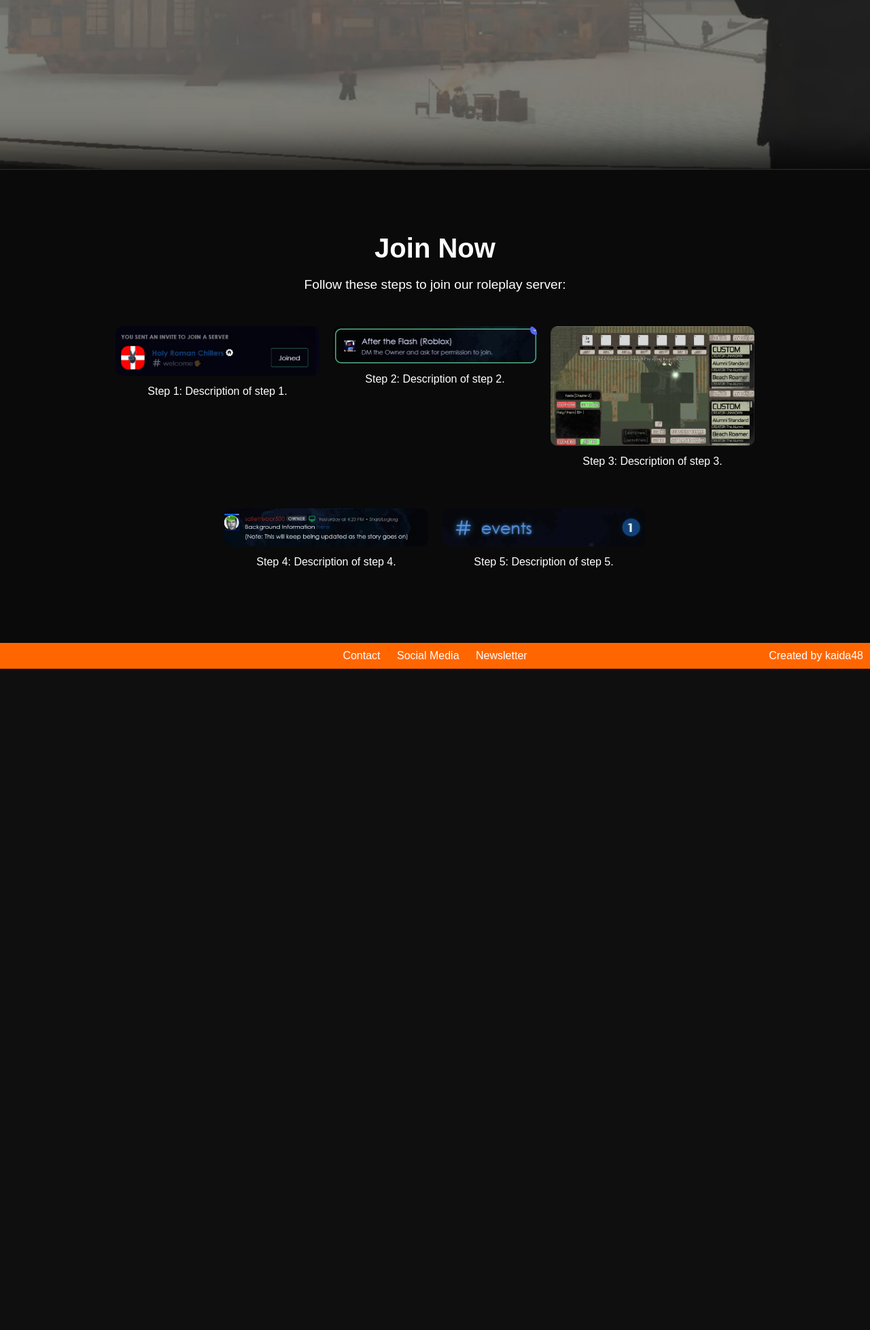
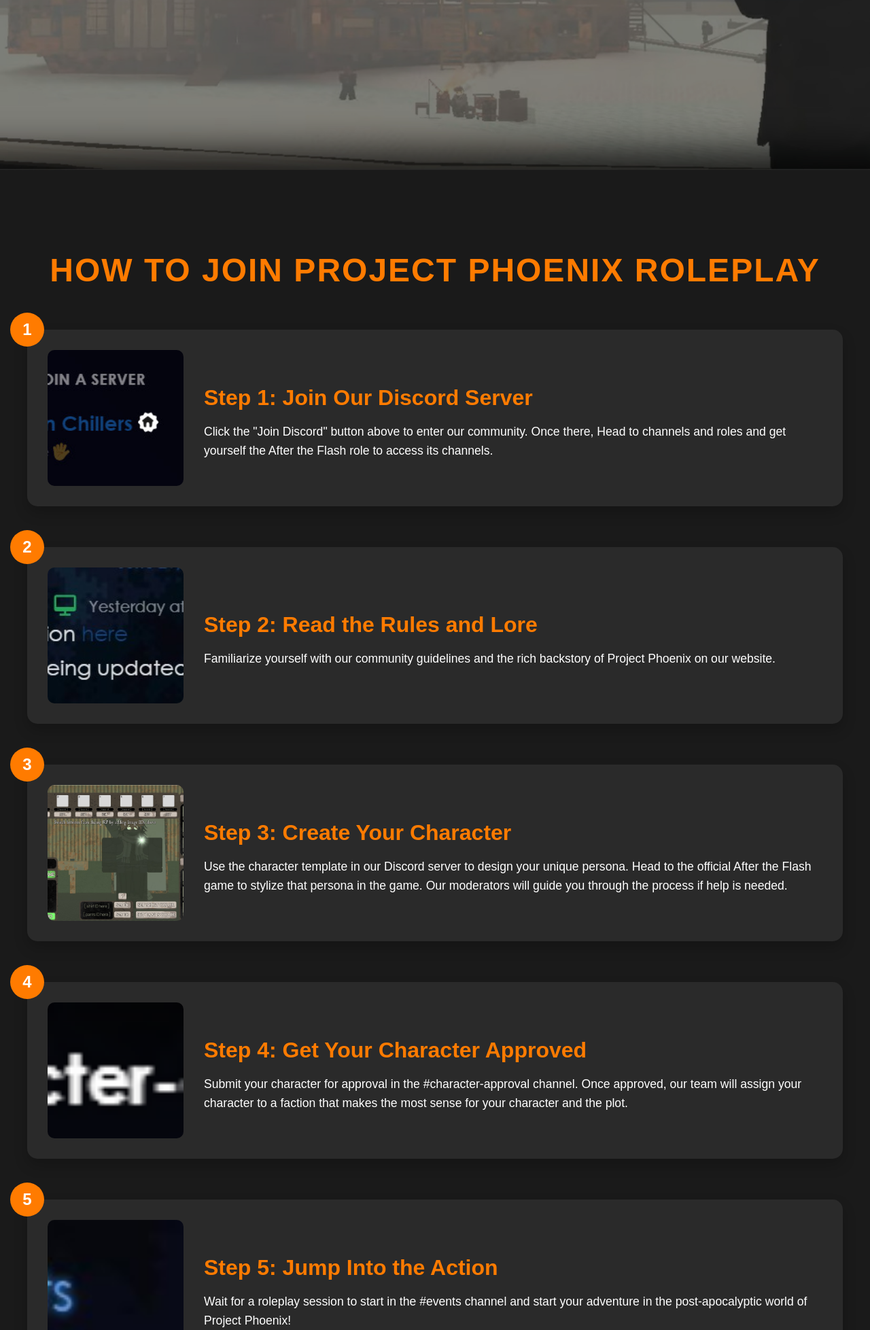
Before and after one commit to kaida48/kaida48.github.io, a PHP site: page /join.html in a window 1280 px wide. Shown: the part 610-2567 px from the top of the page at 68% size. Before the commit the page ends 1594 px from the top, so only its background shows below. Run offline with PHP 8.4, Linux system fonts and the light colour scheme; some web fonts are replaced.

Commit message:
join now update
steps section improved

```diff
--- a/join.html
+++ b/join.html
@@ -38,29 +38,63 @@
         </div>
     </section>
 
-    <section class="content">
-        <h1>Join Now</h1>
-        <p>Follow these steps to join our roleplay server:</p>
-        <div class="steps">
+    <section class="join-steps">
+        <h2>How to Join Project Phoenix Roleplay</h2>
+
+        <div class="steps-container">
             <div class="step">
-                <img src="images/step1.jpg" alt="Step 1">
-                <p>Step 1: Description of step 1.</p>
+                <div class="step-content">
+                    <img src="images/step1.jpg" alt="Step 1: Join Discord" class="step-image">
+                    <div class="step-text">
+                        <h3>Step 1: Join Our Discord Server</h3>
+                        <p>Click the "Join Discord" button above to enter our community. Once there, Head to channels and roles and get yourself the After the Flash role to access its channels.</p>
+                    </div>
+                </div>
+                <div class="step-number">1</div>
             </div>
+
             <div class="step">
-                <img src="images/step2.jpg" alt="Step 2">
-                <p>Step 2: Description of step 2.</p>
+                <div class="step-content">
+                    <img src="images/step2.jpg" alt="Step 2: Read the Rules" class="step-image">
+                    <div class="step-text">
+                        <h3>Step 2: Read the Rules and Lore</h3>
+                        <p>Familiarize yourself with our community guidelines and the rich backstory of Project Phoenix on our website.</p>
+                    </div>
+                </div>
+                <div class="step-number">2</div>
             </div>
+
             <div class="step">
-                <img src="images/step3.jpg" alt="Step 3">
-                <p>Step 3: Description of step 3.</p>
+                <div class="step-content">
+                    <img src="images/step3.jpg" alt="Step 3: Create Your Character" class="step-image">
+                    <div class="step-text">
+                        <h3>Step 3: Create Your Character</h3>
+                        <p>Use the character template in our Discord server to design your unique persona. Head to the official After the Flash game to stylize that persona in the game. Our moderators will guide you through the process if help is needed.</p>
+                    </div>
+                </div>
+                <div class="step-number">3</div>
             </div>
+
             <div class="step">
-                <img src="images/step4.jpg" alt="Step 4">
-                <p>Step 4: Description of step 4.</p>
+                <div class="step-content">
+                    <img src="images/step4.jpg" alt="Step 4: Get Approved" class="step-image">
+                    <div class="step-text">
+                        <h3>Step 4: Get Your Character Approved</h3>
+                        <p>Submit your character for approval in the #character-approval channel. Once approved, our team will assign your character to a faction that makes the most sense for your character and the plot.</p>
+                    </div>
+                </div>
+                <div class="step-number">4</div>
             </div>
+
             <div class="step">
-                <img src="images/step5.jpg" alt="Step 5">
-                <p>Step 5: Description of step 5.</p>
+                <div class="step-content">
+                    <img src="images/step5.jpg" alt="Step 5: Start Roleplaying" class="step-image">
+                    <div class="step-text">
+                        <h3>Step 5: Jump Into the Action</h3>
+                        <p>Wait for a roleplay session to start in the #events channel and start your adventure in the post-apocalyptic world of Project Phoenix!</p>
+                    </div>
+                </div>
+                <div class="step-number">5</div>
             </div>
         </div>
     </section>
--- a/main.css
+++ b/main.css
@@ -262,139 +262,122 @@ header nav ul li a:hover {
     background-color: darkblue; /* Change hover color to dark blue */
 }
 
-/* Introduction and CTA Sections */
-.introduction, .cta {
-    padding: 60px 20px;
-    text-align: center;
-    background-color: #0a0a0b; /* Changed background color to #0a0a0b */
-    color: var(--text-color); /* Use the new text color */
+/* Join Steps Section */
+.join-steps {
+    padding: 80px 20px;
+    background-color: #1a1a1a;
 }
 
-.introduction h2, .cta h2 {
-    font-family: 'MonaspaceKrypton', Arial, sans-serif; /* Apply MonaspaceKrypton font */
-    font-size: 2.5em;
-    margin-bottom: 20px;
+.join-steps h2 {
+    font-family: 'MonaspaceKrypton', Arial, sans-serif;
+    font-size: 3em;
+    color: #ff7b00;
+    text-align: center;
+    margin-bottom: 60px;
+    text-transform: uppercase;
+    letter-spacing: 2px;
 }
 
-.introduction h2 .highlight {
-    font-family: 'MonaspaceKrypton', Arial, sans-serif; /* Apply MonaspaceKrypton font */
-    color: #ff7b00; /* Apply orange color */
+.steps-container {
+    max-width: 1200px;
+    margin: 0 auto;
 }
 
-.cta {
-    background-color: #0a0a0b; /* Keep background color as #0a0a0b */
-    padding: 60px 20px 100px 20px; /* Increase bottom padding */
-    color: var(--text-color);
-    text-align: center;
-    border: 2px solid var(--primary-color); /* Add border to highlight the section */
-    border-radius: 10px; /* Add border radius */
+.step {
+    position: relative;
+    background-color: #2a2a2a;
+    border-radius: 15px;
+    padding: 30px;
+    margin-bottom: 60px;
+    box-shadow: 0 10px 20px rgba(0, 0, 0, 0.2);
+    transition: transform 0.3s ease, box-shadow 0.3s ease;
 }
 
-.cta h2 {
-    font-size: 3em; /* Increase font size */
-    margin-bottom: 20px;
+.step:hover {
+    transform: translateY(-5px);
+    box-shadow: 0 15px 30px rgba(0, 0, 0, 0.3);
 }
 
-.cta p {
-    font-size: 1.5em; /* Increase font size */
-    margin-bottom: 30px;
+.step-content {
+    display: flex;
+    align-items: center;
 }
 
-.cta .btn {
-    font-size: 2em; /* Keep the font size the same */
-    padding: 15px 30px; /* Increase padding */
-    background-color: var(--primary-color);
-    color: var(--text-color);
-    text-decoration: none;
-    border-radius: 5px;
-    transition: background-color 0.3s, color 0.3s; /* Smooth transition */
+.step-image {
+    width: 200px;
+    height: 200px;
+    object-fit: cover;
+    border-radius: 10px;
+    margin-right: 30px;
 }
 
-.cta .btn:hover {
-    background-color: var(--hover-color);
+.step-text {
+    flex: 1;
 }
 
-/* Featured Section */
-.featured {
-    display: flex;
-    flex-wrap: wrap;
-    justify-content: center; /* Center the items */
-    padding: 20px;
-    background-color: #0a0a0b; /* Changed background color to #0a0a0b */
-    color: var(--text-color); /* Use the new text color */
+.step h3 {
+    font-family: 'PassA38', Arial, sans-serif;
+    font-size: 2em;
+    color: #ff7b00;
+    margin-bottom: 15px;
 }
 
-.feature {
-    width: 846px; /* Set the width to 846px */
-    margin: 10px; /* Reduce the margin to bring items closer */
-    text-align: center;
-    position: relative; /* Add position relative for overlay */
-    transition: transform 0.3s ease; /* Smooth transition for scaling */
+.step p {
+    font-family: 'CustomFontRegular', Arial, sans-serif;
+    font-size: 1.1em;
+    line-height: 1.6;
+    color: #ffffff;
 }
 
-.feature:hover {
-    transform: scale(1.05); /* Slightly increase size on hover */
+.step-number {
+    position: absolute;
+    top: -25px;
+    left: -25px;
+    width: 50px;
+    height: 50px;
+    background-color: #ff7b00;
+    color: #ffffff;
+    border-radius: 50%;
+    display: flex;
+    justify-content: center;
+    align-items: center;
+    font-family: 'MonaspaceKrypton', Arial, sans-serif;
+    font-size: 1.5em;
+    font-weight: bold;
 }
 
-.feature .image-container {
-    position: relative;
-    width: 100%;
-    height: 300px; /* Set a fixed height for the container */
-}
+/* Responsive design for join steps */
+@media (max-width: 768px) {
+    .join-steps h2 {
+        font-size: 2.5em;
+    }
 
-.feature img {
-    width: 100%;
-    height: 100%; /* Ensure the image covers the container */
-    object-fit: cover; /* Ensure the image covers the area */
-    border-radius: 10px;
-}
+    .step-content {
+        flex-direction: column;
+    }
 
-.feature .image-overlay {
-    position: absolute;
-    top: 0;
-    left: 0;
-    width: 100%;
-    height: 100%;
-    background-color: rgba(0, 0, 0, 0.5); /* 50% transparent black */
-    border-radius: 10px;
-    transition: background-color 0.3s ease; /* Smooth transition */
-}
+    .step-image {
+        width: 100%;
+        height: auto;
+        margin-right: 0;
+        margin-bottom: 20px;
+    }
 
-.feature:hover .image-overlay {
-    background-color: rgba(0, 0, 0, 0); /* Remove overlay on hover */
-}
+    .step h3 {
+        font-size: 1.8em;
+    }
 
-.feature .text-overlay {
-    position: absolute;
-    top: 50%;
-    left: 50%;
-    transform: translate(-50%, -50%);
-    color: #ffffff;
-    text-align: center;
-    width: 90%; /* Ensure the text doesn't overflow */
-}
+    .step p {
+        font-size: 1em;
+    }
 
-.feature .text-overlay h3 {
-    font-family: 'MonaspaceKrypton', Arial, sans-serif; /* Apply MonaspaceKrypton font */
-    font-size: 2em; /* Increase font size */
-    margin: 10px 0;
-}
-
-.feature .text-overlay p {
-    font-family: 'CustomFontRegular', Arial, sans-serif;
-    font-size: 1.2em; /* Increase font size */
-}
-
-.feature .text-overlay a {
-    display: inline-block;
-    margin-top: 10px;
-    text-decoration: none;
-    color: var(--primary-color);
-    font-size: 1.2em; /* Increase font size */
-}
-
-.feature .text-overlay a:hover {
-    text-decoration: underline;
+    .step-number {
+        top: -20px;
+        left: -20px;
+        width: 40px;
+        height: 40px;
+        font-size: 1.2em;
+    }
 }
 
 /* Footer */
@@ -431,59 +414,7 @@ footer p {
 
 /* Responsive Design */
 @media (max-width: 768px) {
-    .feature {
-        width: 100%;
-    }
-}
-
-/* Content Section */
-.content {
-    padding: 60px 20px;
-    text-align: center;
-    background-color: #0a0a0b;
-    color: var(--text-color);
-}
-
-.content h1 {
-    font-family: 'MonaspaceKrypton', Arial, sans-serif;
-    font-size: 2.5em;
-    margin-bottom: 20px;
-}
-
-.content p {
-    font-size: 1.2em;
-    margin-bottom: 40px;
-}
-
-.steps {
-    display: flex;
-    flex-wrap: wrap;
-    justify-content: center;
-}
-
-.step {
-    width: 300px;
-    margin: 10px;
-    text-align: center;
-}
-
-.step img {
-    width: 100%;
-    height: auto;
-    border-radius: 10px;
-}
-
-.step p {
-    font-size: 1em;
-    margin-top: 10px;
-}
-
-/* Responsive Design */
-@media (max-width: 768px) {
     .hero .overlay {
         width: 90%;
     }
-    .step {
-        width: 100%;
-    }
 }
```
Also changed, not shown: index.html (+7 -7 lines), images/step2.jpg, images/step4.jpg.
